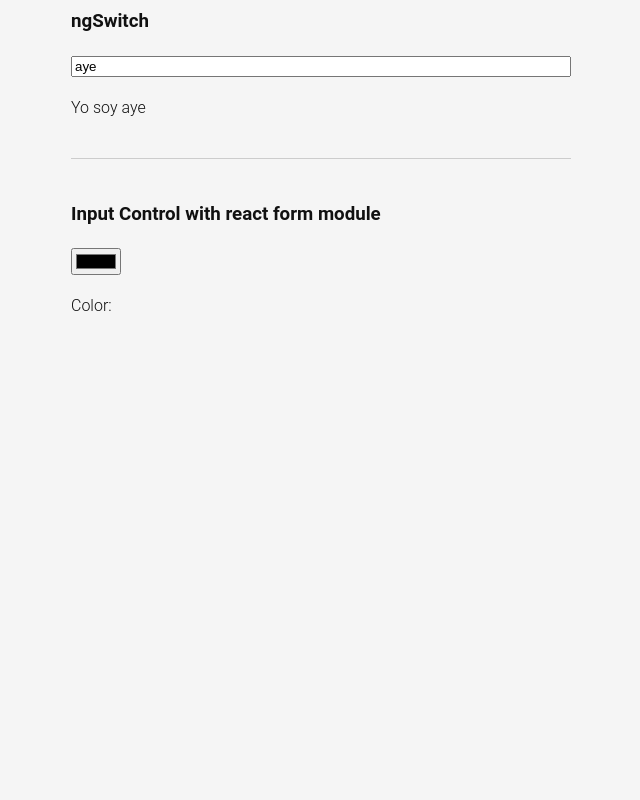
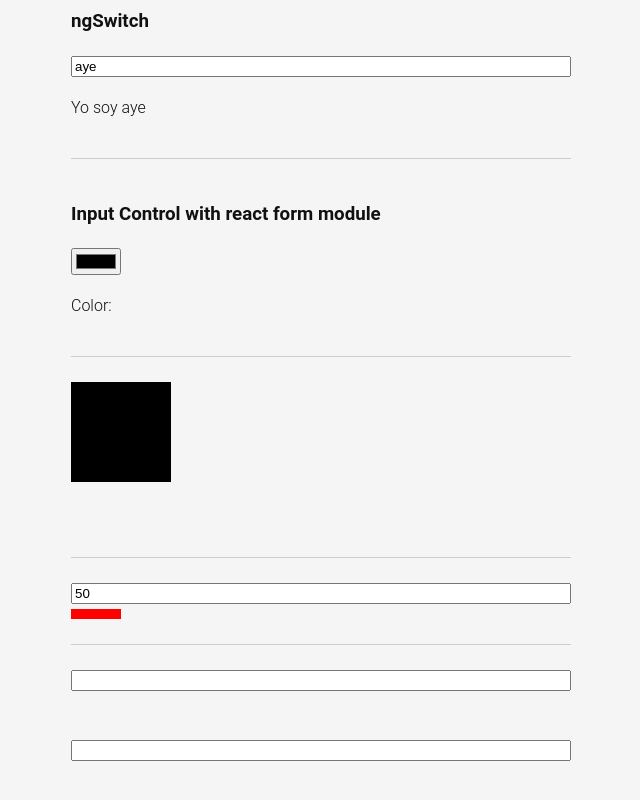
Before and after one commit to AyelenIasich/AngularPractice, an Angular app: page /labs in a window 1280 px wide. Shown: the part 1919-2719 px from the top of the page, without its empty margins (319-959 px from the left). Before the commit the page ends 2500 px from the top, so only its background shows below. Built offline with nearby package versions, Linux system fonts and the light colour scheme.

Commit message:
Dynamic styles

```diff
--- a/src/app/pages/home/home.component.html
+++ b/src/app/pages/home/home.component.html
@@ -17,7 +17,7 @@
     <!-- This section should be hidden by default and shown when there are todos -->
     <section class="main">
       <ul class="todo-list">
-        <li *ngFor="let task of tasks(); index as i">
+        <li *ngFor="let task of tasks(); index as i" [class.completed]="task.completed">
           <div class="view">
             <input
               class="toggle"
@@ -29,6 +29,15 @@
             <button class="destroy" (click)="deleteTask(i)"></button>
           </div>
           <input class="edit" value="Buy a unicorn" />
+        </li>
+
+        <li class="completed">
+          <div class="view">
+            <input class="toggle" type="checkbox" checked />
+            <label>Learn JavaScript</label>
+            <button class="destroy"></button>
+          </div>
+          <input class="edit" value="Learn JavaScript" />
         </li>
 
         <!-- <li class="completed">
--- a/src/app/pages/labs/labs.component.css
+++ b/src/app/pages/labs/labs.component.css
@@ -40,3 +40,23 @@ hr{
     border-top: 1px solid #ccc;
     margin: 20px 0;
 }
+
+.box{
+    height: 10px;
+    display: block;
+    background-color: red;
+}
+
+.message-error{
+    background-color: red;
+    color: #ffffff;
+    padding: 10px;
+    border-radius: 10px;
+    font-weight: 600;
+    opacity: 0;
+    transition: all linear .5s;
+}
+
+.message-error.show{
+    opacity: 1;
+}
--- a/src/app/pages/labs/labs.component.html
+++ b/src/app/pages/labs/labs.component.html
@@ -20,13 +20,11 @@
       <li>No hay tareas disponibles.</li>
       }
     </ul>
-
-
   </section>
   <ul>
     <h3>Lista de nombres</h3>
-    <li *ngFor="let name of nameList(); index as i ">{{i}} {{name}}</li>
-    <p>Total de nombres: {{nameList().length}}</p>
+    <li *ngFor="let name of nameList(); index as i">{{ i }} {{ name }}</li>
+    <p>Total de nombres: {{ nameList().length }}</p>
   </ul>
   <hr />
   <li>{{ taskNames }}</li>
@@ -77,10 +75,8 @@
   <input type="text" [value]="name()" (keydown)="changeNameHandler($event)" />
   <p>Hola soy {{ name() }}</p>
 
-  <hr>
-  <div *ngIf="1 !== 1">
-    My content
-  </div>
+  <hr />
+  <div *ngIf="1 !== 1">My content</div>
   <div *ngIf="name() === 'Aye'">
     Show this section because the name is {{ name() }}
   </div>
@@ -98,10 +94,14 @@
   <ng-template #elseBlock>
     I am another person and younger than 30 years old
   </ng-template>
-  <hr>
+  <hr />
 
   <h3>ngSwitch</h3>
-  <input type="text" [value]="person().name" (change)="changeHandlerName($event)" />
+  <input
+    type="text"
+    [value]="person().name"
+    (change)="changeHandlerName($event)"
+  />
   <div [ngSwitch]="person().name">
     <p *ngSwitchCase="'aye'">Yo soy aye</p>
     <p *ngSwitchCase="'julian'">Yo soy julian</p>
@@ -110,10 +110,24 @@
     <p *ngSwitchDefault>Yo no soy nadie</p>
   </div>
 
+  <hr />
+  <h3>Input Control with react form module</h3>
+  <input type="color" [formControl]="colorCtrl" />
+  <p>Color: {{ colorCtrl.value }}</p>
+
+  <hr />
+  <svg>
+    <g>
+      <rect x="0" y="0" height="100" width="100" [attr.fill]="colorCtrl.value" />
+    </g>
+  </svg>
+
   <hr>
-  <h3>Input Control with react form module </h3>
-  <input type="color" [formControl]="colorCtrl">
-  <p>Color: {{colorCtrl.value}}</p>
+  <input type="number" [formControl]="widthControl" />
+  <span class="box" [style.width.px]="widthControl.value"></span>
 
-
+  <hr>
+  <input type="text" [formControl]="nameControl" />
+  <span class="message-error" [class.show]="nameControl.invalid && nameControl.touched">Nombre Invalido</span>
+  <input type="text">
 </section>
--- a/src/app/pages/labs/labs.component.ts
+++ b/src/app/pages/labs/labs.component.ts
@@ -1,6 +1,6 @@
 import { CommonModule } from '@angular/common';
 import { Component, signal } from '@angular/core';
-import { FormControl, ReactiveFormsModule } from '@angular/forms';
+import { FormControl, ReactiveFormsModule, Validators } from '@angular/forms';
 @Component({
   selector: 'app-labs',
   standalone: true,
@@ -92,4 +92,7 @@ export class LabsComponent {
     })
   }
 
+  widthControl = new FormControl(50, { nonNullable: true });
+
+  nameControl = new FormControl('', { nonNullable: true , validators: [Validators.required, Validators.minLength(3)] });
 }
```
